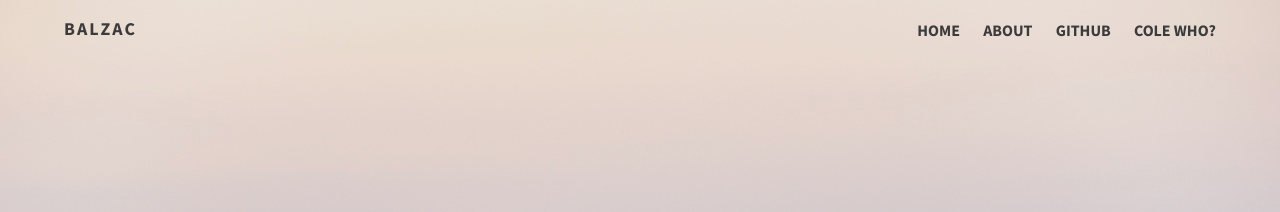
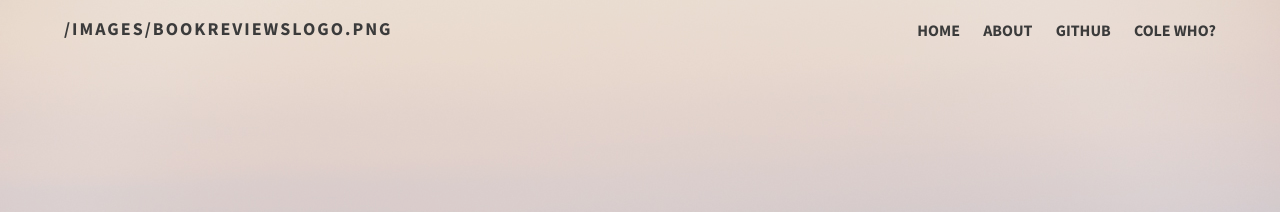
Before and after one commit to alinastanciu/alinastanciu.github.io, a Jekyll site: the page built from _posts/2013-08-17-test-post.md, in a window 1280 px wide. Shown: the top 212 px of the page. Built offline with Jekyll 4.4.1, drawn with Linux system fonts in a browser that asks for light colours; comment, search, counter and statistics services are not loaded.

Commit message:
Add logo

```diff
--- a/_includes/head-dark.html
+++ b/_includes/head-dark.html
@@ -51,7 +51,7 @@
     <header class="site-header darken">
       <div class="wrap">
         <hgroup>
-          <h1><a href="/">{{ site.title }}</a></h1>
+          <h1><a href="/">{{ site.url }}/images/BookReviewsLogo.png</a></h1>
         </hgroup>
         <a href="#nav" class="menu"><span class='icons'>☰</span></a>
         <nav role="navigation">
--- a/_layouts/home.html
+++ b/_layouts/home.html
@@ -4,7 +4,7 @@
         <section class="article archive">
           <article class="archive-wrap">
               <ol class="post-list">
-                 <lh><h2><span class="bb">({{ site.url }}/images/BookReviewsLogo.png)</span></h2></lh>
+                 <lh><h2><span class="bb">{{ page.title }}</span></h2></lh>
                   {% for post in site.posts %}
                   <li>
                     <div class="deets" itemscope itemtype="http://schema.org/BlogPosting" itemprop="blogPost">
```
